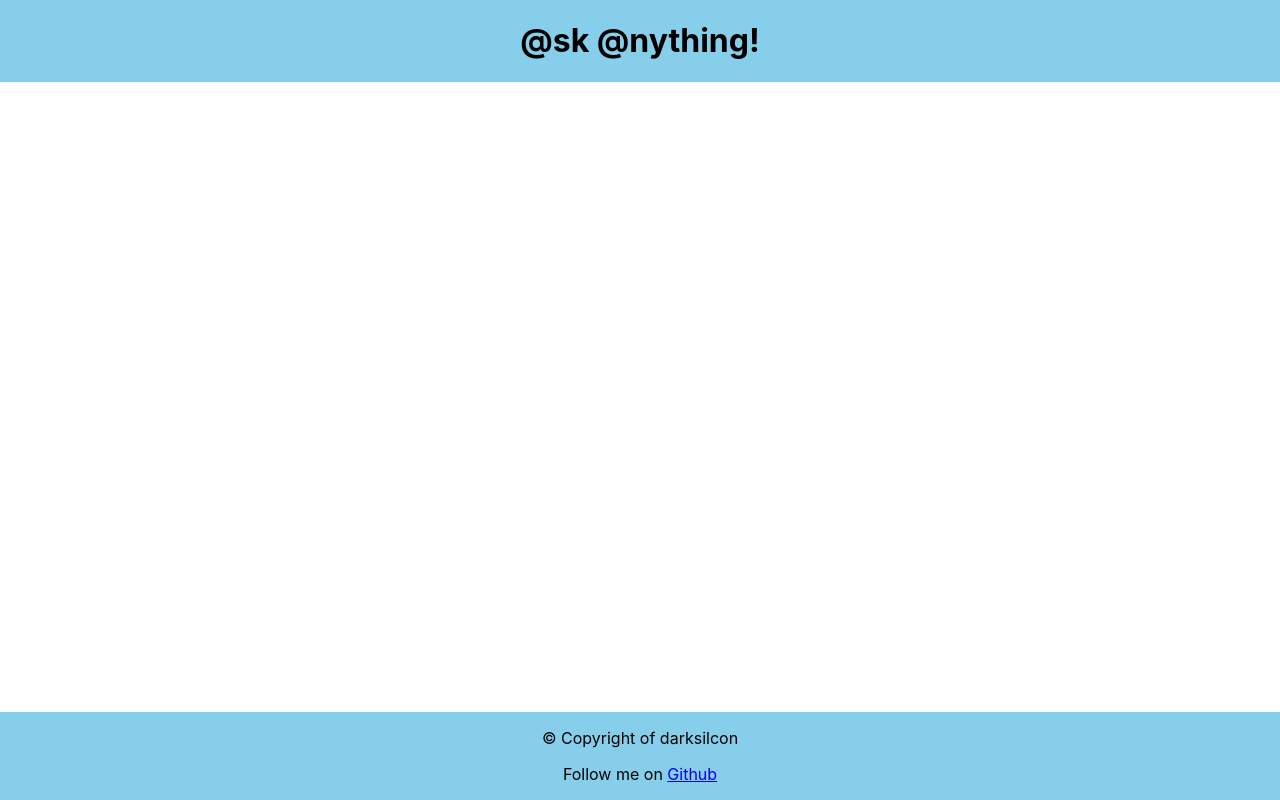
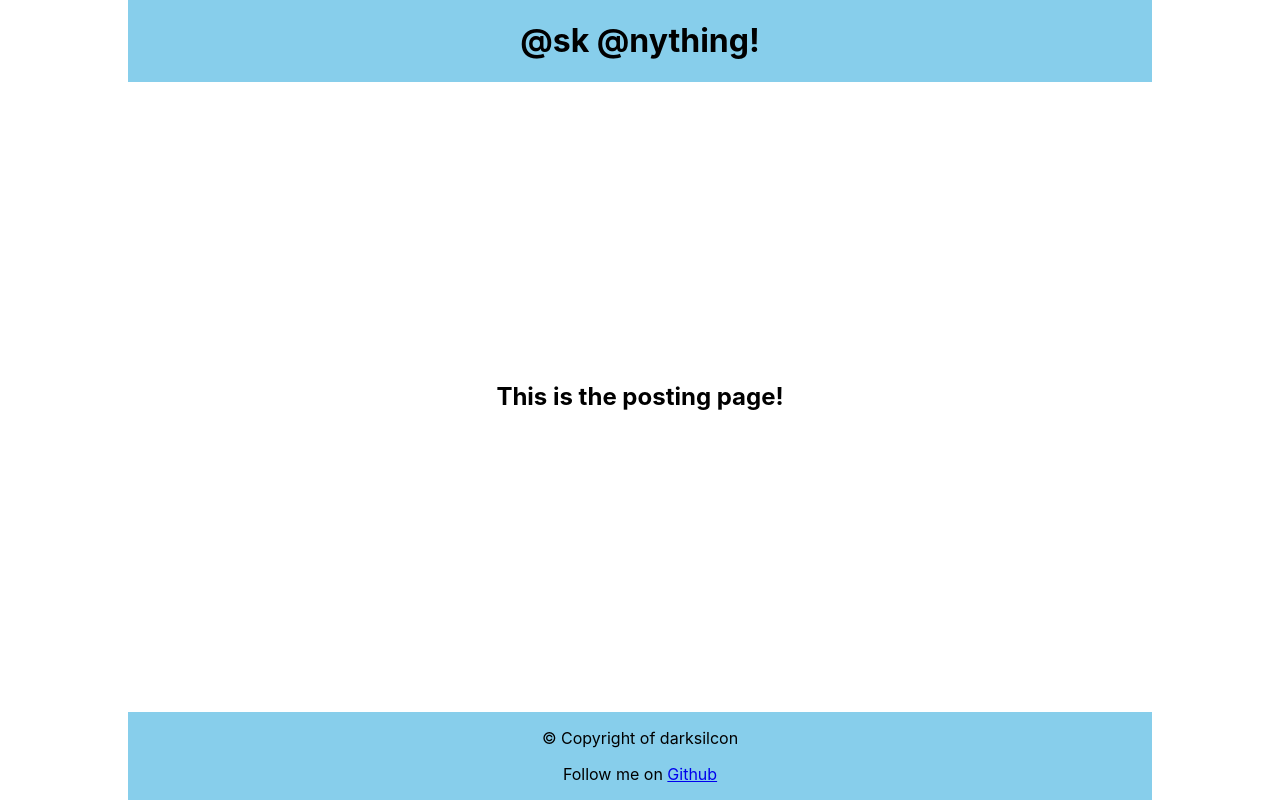
Before and after one commit to darksilicon13/Article-Comment-Project, a React (Create React App) app: page /posting in a window 1280 px wide. Built offline with nearby package versions, Linux system fonts and the light colour scheme.

Commit message:
Installed react-router and applied

```diff
--- a/package.json
+++ b/package.json
@@ -8,6 +8,7 @@
     "@testing-library/user-event": "^13.5.0",
     "react": "^18.2.0",
     "react-dom": "^18.2.0",
+    "react-router-dom": "^6.4.0",
     "react-scripts": "5.0.1",
     "web-vitals": "^2.1.4"
   },
--- a/src/App.css
+++ b/src/App.css
@@ -1,52 +1,21 @@
 .App {
   text-align: center;
-}
-
-.App-logo {
-  height: 40vmin;
-  pointer-events: none;
-}
-
-@media (prefers-reduced-motion: no-preference) {
-  .App-logo {
-    animation: App-logo-spin infinite 20s linear;
-  }
-}
-
-.App-header {
-  background-color: #282c34;
-  min-height: 100vh;
+  width: 80vw;
+  height: 100vh;
+  margin-left: auto;
+  margin-right: auto;
   display: flex;
   flex-direction: column;
-  align-items: center;
-  justify-content: center;
-  font-size: calc(10px + 2vmin);
-  color: white;
-}
-
-.App-link {
-  color: #61dafb;
-}
-
-@keyframes App-logo-spin {
-  from {
-    transform: rotate(0deg);
-  }
-  to {
-    transform: rotate(360deg);
-  }
 }
 
 header {
-  position: absolute;
-  top: 0;
-  width: 100vw;
+  margin-bottom: auto;
+  width: 100%;
   background-color: skyblue;
 }
 
 footer {
-  position: absolute;
-  bottom: 0;
-  width: 100vw;
+  margin-top: auto;
+  width: 100%;
   background-color: skyblue;
 }
--- a/src/App.js
+++ b/src/App.js
@@ -1,12 +1,20 @@
-
+import {Routes, Route} from 'react-router-dom';
 import './App.css';
 import Footer from './components/footer/Footer';
 import Header from './components/header/Header';
+import MainPage from './pages/Main';
+import PostingPage from './pages/Posting';
+import PostsPage from './pages/Posts';
 
 function App() {
   return (
     <div className="App">
       <Header/>
+      <Routes>
+        <Route path="/" element={<MainPage/>}/>
+        <Route path="/posts" element={<PostsPage/>}/>
+        <Route path="/posting" element={<PostingPage/>}/>
+      </Routes>
       <Footer/>
     </div>
   );
--- a/src/index.css
+++ b/src/index.css
@@ -1,5 +1,7 @@
 body {
   margin: 0;
+  box-sizing: border-box;
+  min-height: 100vh;
   font-family: -apple-system, BlinkMacSystemFont, 'Segoe UI', 'Roboto', 'Oxygen',
     'Ubuntu', 'Cantarell', 'Fira Sans', 'Droid Sans', 'Helvetica Neue',
     sans-serif;
--- a/src/index.js
+++ b/src/index.js
@@ -1,5 +1,6 @@
 import React from 'react';
 import ReactDOM from 'react-dom/client';
+import { BrowserRouter } from 'react-router-dom';
 import './index.css';
 import App from './App';
 import reportWebVitals from './reportWebVitals';
@@ -7,7 +8,9 @@ import reportWebVitals from './reportWebVitals';
 const root = ReactDOM.createRoot(document.getElementById('root'));
 root.render(
   <React.StrictMode>
-    <App />
+    <BrowserRouter>
+      <App />
+    </BrowserRouter>
   </React.StrictMode>
 );
 
--- a/src/pages/Main.js
+++ b/src/pages/Main.js
@@ -3,7 +3,7 @@ import React from 'react';
 const MainPage = () => {
     return (
         <article>
-
+            <h1>This is the main page!</h1>
         </article>
     );
 }
--- a/src/pages/Posting.js
+++ b/src/pages/Posting.js
@@ -3,7 +3,7 @@ import React from 'react';
 const PostingPage = () => {
     return (
         <article>
-
+            <h1>This is the posting page!</h1>
         </article>
      );
 }
--- a/src/pages/Posts.js
+++ b/src/pages/Posts.js
@@ -3,7 +3,7 @@ import React from 'react';
 const PostsPage = () => {
     return (
         <article>
-
+            <h1>This is the posts page!</h1>
         </article>
     );
 }
```
Also changed, not shown: 1 other file (tests, documents, lock files or other folders).
